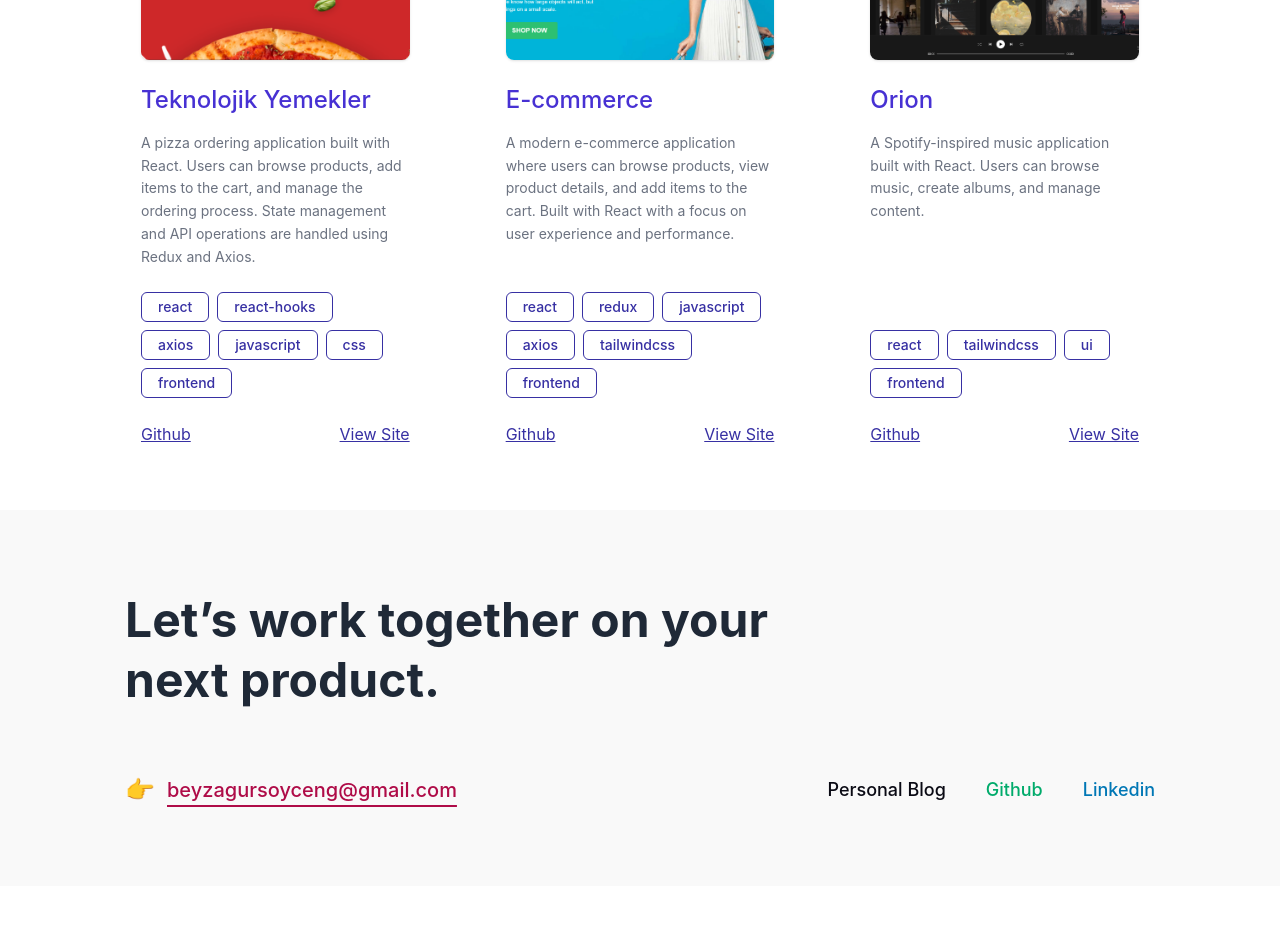
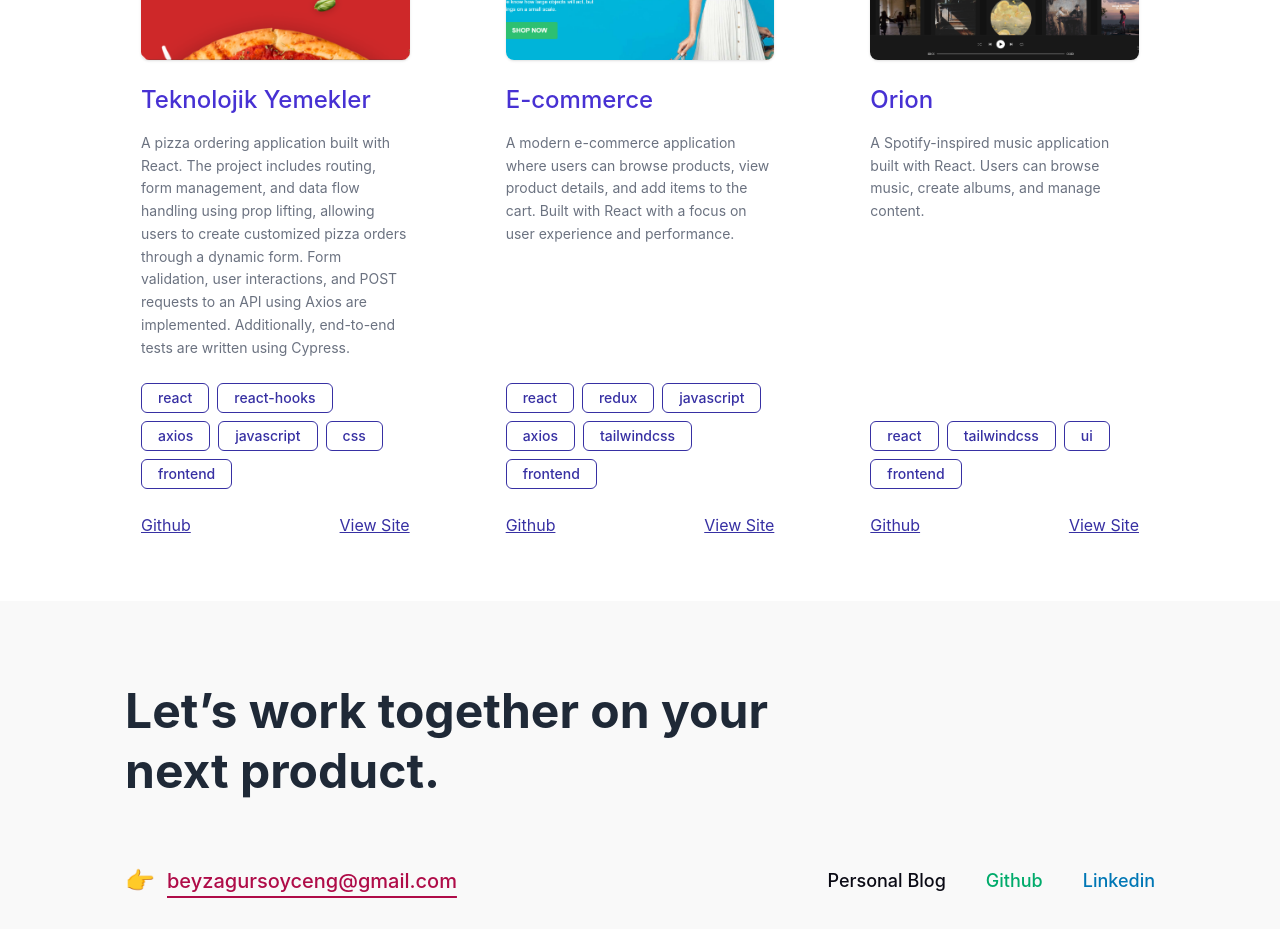
Before and after one commit to beyzagursoy/My-Portfolio, a React (Vite) app: page / in a window 1280 px wide. Shown: the part 2560-3489 px from the top of the page. Before the commit the page ends 3446 px from the top, so only its background shows below. Built offline with nearby package versions, Linux system fonts and the light colour scheme.

Commit message:
update data.js

```diff
--- a/src/data/data.js
+++ b/src/data/data.js
@@ -70,7 +70,7 @@ const data = {
         {
           title: "Teknolojik Yemekler",
           image: project1,
-          description: "A pizza ordering application built with React. Users can browse products, add items to the cart, and manage the ordering process. State management and API operations are handled using Redux and Axios.",
+          description: " A pizza ordering application built with React. The project includes routing, form management, and data flow handling using prop lifting, allowing users to create customized pizza orders through a dynamic form. Form validation, user interactions, and POST requests to an API using Axios are implemented. Additionally, end-to-end tests are written using Cypress.",
           tags: ["react", "react-hooks", "axios", "javascript", "css", "frontend"],
           github: "https://github.com/beyzagursoy/Pizza-React-Project",
           viewSite: "https://pizza-react-project-q33s.vercel.app/",
@@ -169,7 +169,7 @@ const data = {
         {
           title: "Teknolojik Yemekler",
           image: project1,
-          description: "React kullanılarak geliştirilmiş bir pizza sipariş uygulamasıdır. Kullanıcılar ürünleri görüntüleyebilir, sepete ekleyebilir ve sipariş sürecini yönetebilir. State yönetimi ve API işlemleri Redux ve Axios ile gerçekleştirilmiştir.",
+          description: "React ile geliştirilmiş bir pizza sipariş uygulaması projesidir. Uygulamada routing yapısı, form yönetimi ve veri akışı (prop lifting) kullanılarak kullanıcıların pizza siparişi oluşturabileceği dinamik bir form geliştirilmiştir. Form doğrulama, kullanıcı etkileşimleri ve Axios ile API’ye POST isteği gönderme süreçleri uygulanmıştır. Ayrıca Cypress ile uçtan uca (end-to-end) testler yazılmıştır.",
           tags: ["react", "react-hooks", "axios", "javascript", "css", "frontend"],
           github: "https://github.com/beyzagursoy/Pizza-React-Project",
           viewSite: "https://pizza-react-project-q33s.vercel.app/",
```
